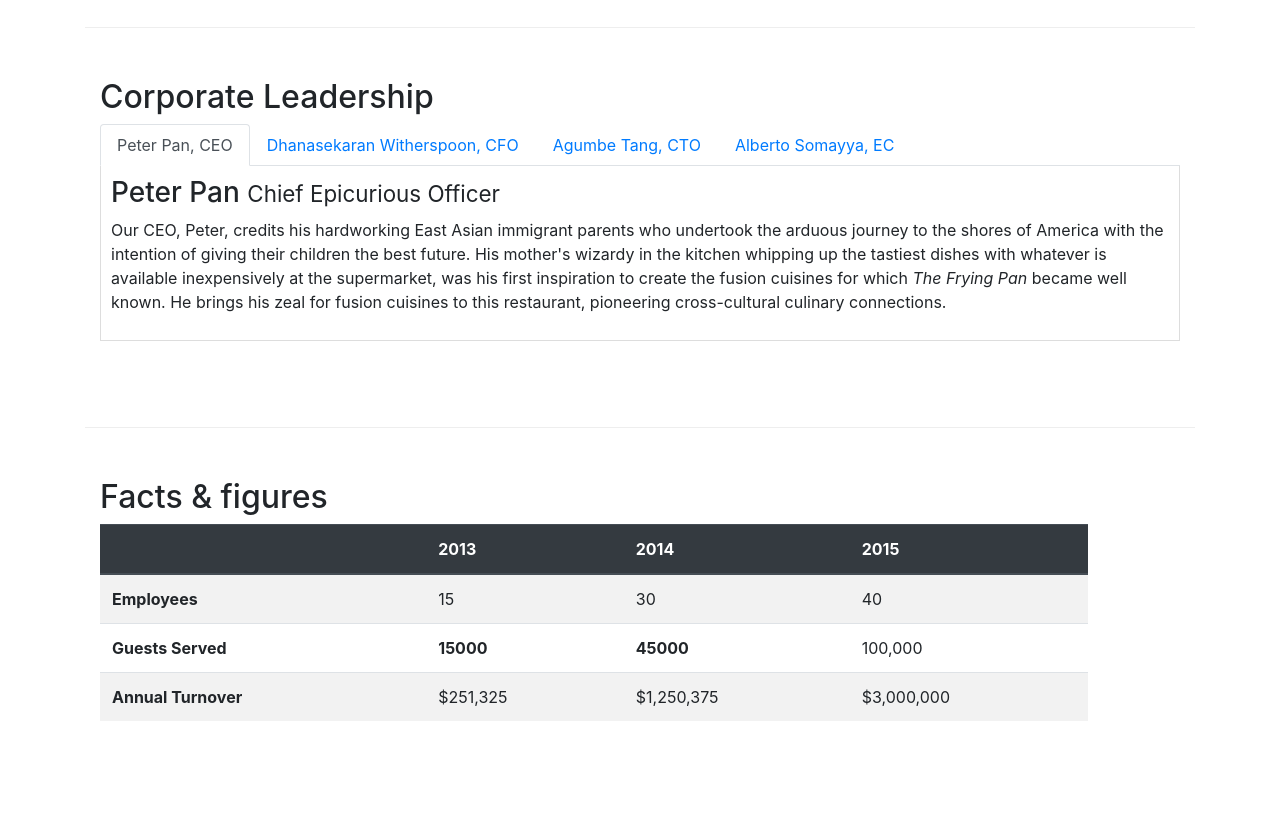
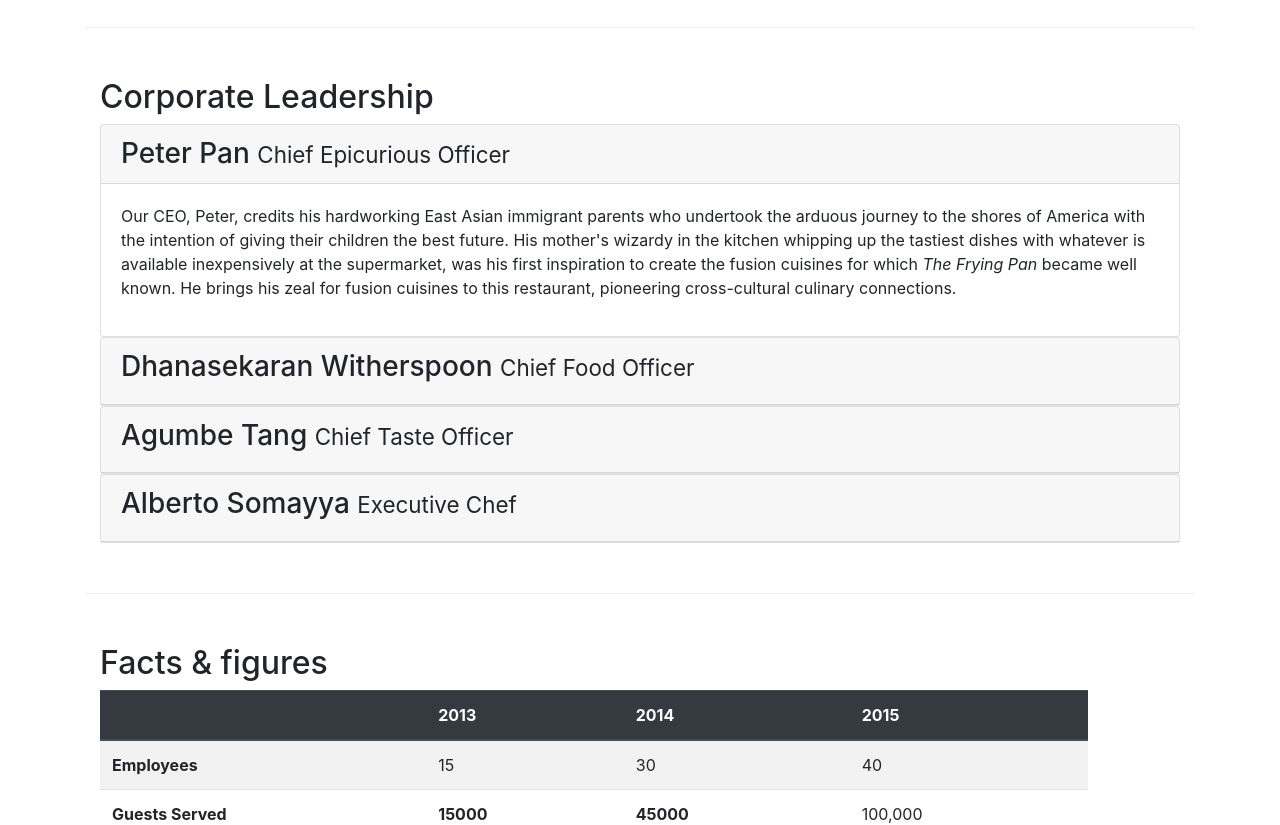
Before and after one commit to ReeceTheBeast15/bootstrap-coursera-repo, a website: page aboutus.html in a window 1280 px wide. Shown: the part 960-1785 px from the top of the page. Drawn offline with nearby package versions, Linux system fonts and the light colour scheme.

Commit message:
accordions

```diff
--- a/aboutus.html
+++ b/aboutus.html
@@ -106,51 +106,61 @@
         <div class='row row-content'>
             <div class='col-12'>
                 <h2>Corporate Leadership</h2>
-                <ul class='nav nav-tabs'>
-                    <li class='nav-item'>
-                        <a class='nav-link active' href='#peter' role='tab' data-toggle='tab'>Peter Pan, CEO</a>
-                    </li>
-                    <li class='nav-item'>
-                        <a class='nav-link' href='#danny' role='tab' data-toggle='tab'>Dhanasekaran Witherspoon, CFO</a>
-                    </li>
-                    <li class='nav-item'>
-                        <a class='nav-link' href='#agumbe' role='tab' data-toggle='tab'>Agumbe Tang, CTO</a>
-                    </li>
-                    <li class='nav-item'>
-                        <a class='nav-link' href='#alberto' role='tab' data-toggle='tab'>Alberto Somayya, EC</a>
-                    </li>
 
-                </ul>
-                <div class='tab-content'>
-                   <div role='tabpanel' class='tab-pane fade show active' id='peter'>
-                        <h3>Peter Pan <small>Chief Epicurious Officer</small></h3>
-                        <div class='d-none d-sm-block'>
-                            <p>Our CEO, Peter, credits his hardworking East Asian immigrant parents who undertook the arduous journey to the shores of America with the intention of giving their children the best future. His mother's wizardy in the kitchen whipping up the tastiest dishes with whatever is available inexpensively at the supermarket, was his first inspiration to create the fusion cuisines for which <em>The Frying Pan</em> became well known. He brings his zeal for fusion cuisines to this restaurant, pioneering cross-cultural culinary connections.</p>
+                <div id='accordion'>
+                   <div class='card'>
+                        <div class='card-header' role='tab' id='peterhead'>
+                            <h3 class='mb-0'>
+                                <a data-toggle='collapse' data-target='#peter'>Peter Pan <small>Chief Epicurious Officer</small></a>
+                            </h3>
+                        </div>
+
+                        <div role='tabpanel' class='collapse show' id='peter' data-parent='#accordion'>
+                            <div class='card-body'>
+                                <p class='d-none d-sm-block'>Our CEO, Peter, credits his hardworking East Asian immigrant parents who undertook the arduous journey to the shores of America with the intention of giving their children the best future. His mother's wizardy in the kitchen whipping up the tastiest dishes with whatever is available inexpensively at the supermarket, was his first inspiration to create the fusion cuisines for which <em>The Frying Pan</em> became well known. He brings his zeal for fusion cuisines to this restaurant, pioneering cross-cultural culinary connections.</p>
+                            </div>
+                        </div>
+                    </div>
+
+                    <div class='card'>
+
+                        <div class='card-header' role='tab' id='danhead'>
+                            <h3>
+                                <a data-toggle='collapse' data-target='#danny'>Dhanasekaran Witherspoon <small>Chief Food Officer</small></a>
+                            </h3>
+                        </div>
+                        <div role='tabpanel' class='collapse' id='danny' data-parent='#accordion'>
+                            <div class="card-body">
+                                <p class='d-none d-sm-block'>Our CFO, Danny, as he is affectionately referred to by his colleagues, comes from a long established family tradition in farming and produce. His experiences growing up on a farm in the Australian outback gave him great appreciation for varieties of food sources. As he puts it in his own words, <em>Everything that runs, wins, and everything that stays, pays!</em></p>
+                            </div>
                         </div>
                     </div>
 
 
-                    <div role='tabpanel' class='tab-pane fade' id='danny'>
-                        <h3>Dhanasekaran Witherspoon <small>Chief Food Officer</small></h3>
-                        <div class="d-none d-sm-block">
-                            <p>Our CFO, Danny, as he is affectionately referred to by his colleagues, comes from a long established family tradition in farming and produce. His experiences growing up on a farm in the Australian outback gave him great appreciation for varieties of food sources. As he puts it in his own words, <em>Everything that runs, wins, and everything that stays, pays!</em></p>
+                    <div class='card'>
+                        <div class='card-header' role='tab' id='agumbehead'>
+                            <h3>
+                                <a data-toggle='collapse' data-target='#agumbe'>Agumbe Tang <small>Chief Taste Officer</small></a>
+                            </h3>
+                        </div>
+                        <div role='tabpanel' class='collapse'  id='agumbe' data-parent='#accordion'>
+                            <div class='card-body'>
+                                <p class='d-none d-sm-block'>Blessed with the most discerning gustatory sense, Agumbe, our CTO, personally ensures that every dish that we serve meets his exacting tastes. Our chefs dread the tongue lashing that ensues if their dish does not meet his exacting standards. He lives by his motto, <em>You click only if you survive my lick.</em></p>
+                            </div>
                         </div>
                     </div>
 
 
-                    <div role='tabpanel' class='tab-pane fade' id='agumbe'>
-                        <h3>Agumbe Tang <small>Chief Taste Officer</small></h3>
-                        <div class='d-none d-sm-block'>
-                            <p>Blessed with the most discerning gustatory sense, Agumbe, our CTO, personally ensures that every dish that we serve meets his exacting tastes. Our chefs dread the tongue lashing that ensues if their dish does not meet his exacting standards. He lives by his motto, <em>You click only if you survive my lick.</em></p>
+                    <div class='card'>
+                        <div class='card-header' role='tab' id='albertohead'>
+                            <h3>
+                                <a data-toggle='collapse' data-target='#alberto'>Alberto Somayya <small>Executive Chef</small></a>
+                            </h3>
                         </div>
-                    </div>
-
-
-                    <div role='tabpanel' class='tab-pane fade' id='alberto'>
-                        <h3>Alberto Somayya <small>Executive Chef</small></h3>
-                        <div class='d-none d-sm-block'>
-                            <p>Award winning three-star Michelin chef with wide International experience having worked closely with whos-who in the culinary world, he specializes in creating mouthwatering Indo-Italian fusion experiences. He says, <em>Put together the cuisines from the two craziest cultures, and you get a winning hit! Amma Mia!</em></p>
-
+                        <div role='tabpanel' class='collapse' id='alberto' data-parent='#accordion'>
+                            <div class='card-body'>
+                               <p class='d-none d-sm-block'>Award winning three-star Michelin chef with wide International experience having worked closely with whos-who in the culinary world, he specializes in creating mouthwatering Indo-Italian fusion experiences. He says, <em>Put together the cuisines from the two craziest cultures, and you get a winning hit! Amma Mia!</em></p>
+                            </div>
                         </div>
                     </div>
                 </div>
```
